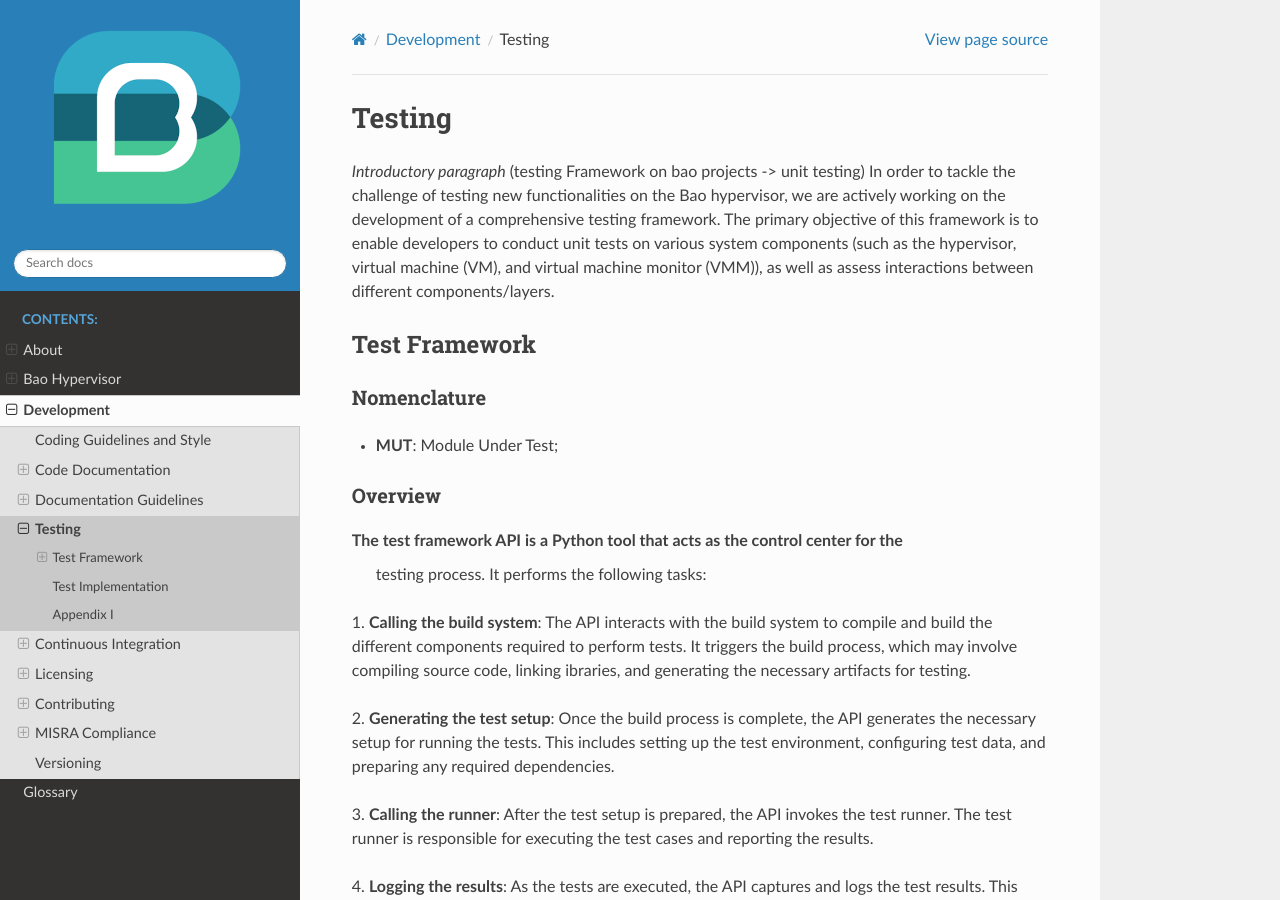
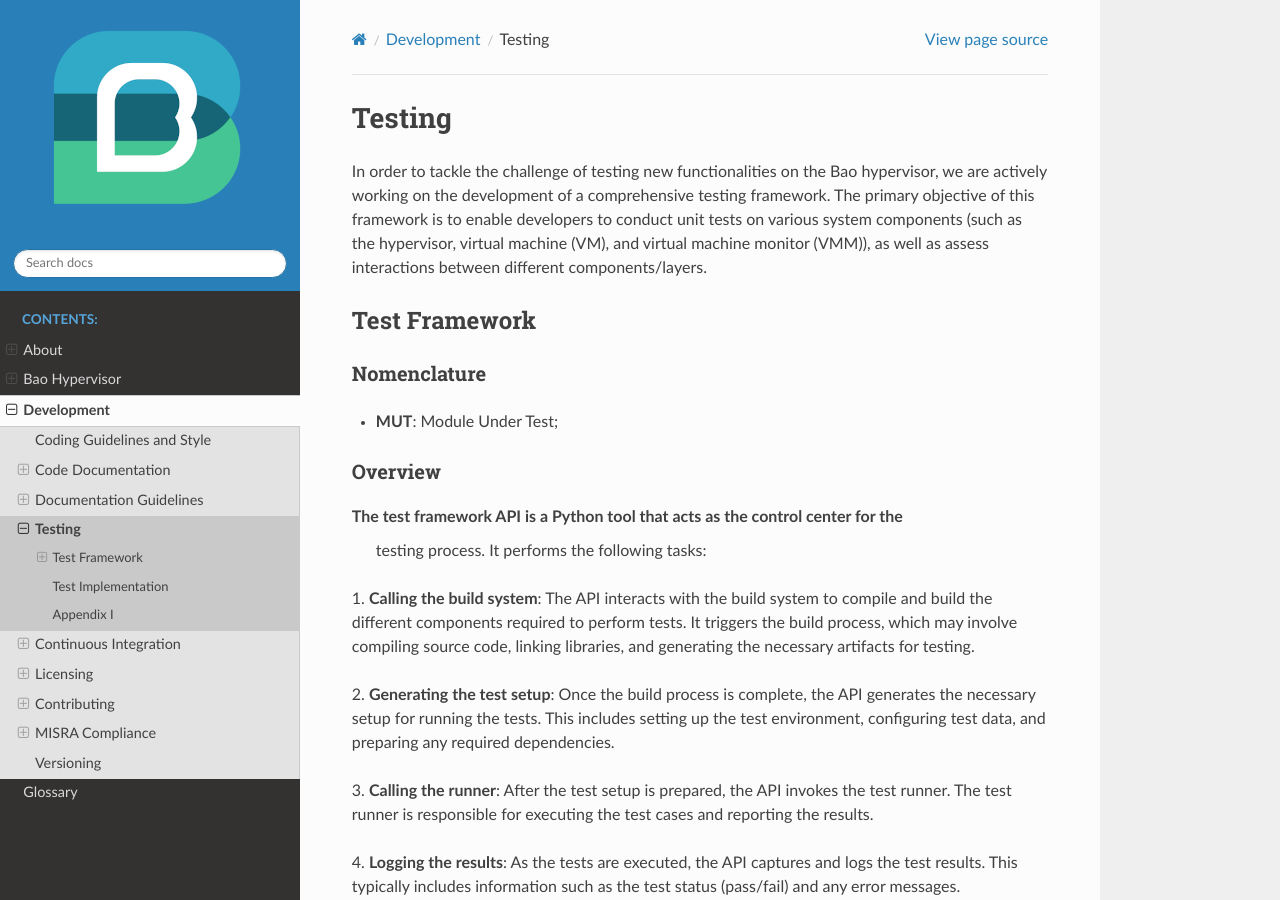
Before and after one commit to bao-project/bao-docs, a Sphinx documentation site: the page built from source/development/testing.rst, in a window 1280 px wide and 900 px high. Built offline with Sphinx 7.4.7 and the Read the Docs theme 2.0.0, drawn with Linux system fonts in a browser that asks for light colours; some of the changed text lies outside the part shown.

Commit message:
fix(ci): added words to spelling_worlist
Added some words that appeared mostly on code blocks.
Additionally, removed a line from the 1st paragraph that was supposed to be
commented.

Signed-off-by: Miguel Silva <miguelafsilva5@gmail.com>

```diff
--- a/source/development/testing.rst
+++ b/source/development/testing.rst
@@ -1,7 +1,6 @@
 Testing
 =======
 
-*Introductory paragraph* (testing Framework on bao projects -> unit testing)
 In order to tackle the challenge of testing new functionalities on the Bao
 hypervisor, we are actively working on the development of a comprehensive
 testing framework. The primary objective of this framework is to enable
@@ -25,7 +24,7 @@
 1. **Calling the build system**: The API interacts with the build system to
 compile and build the different components required to perform tests. It
 triggers the build process, which may involve compiling source code, linking
-ibraries, and generating the necessary artifacts for testing.
+libraries, and generating the necessary artifacts for testing.
 
 2. **Generating the test setup**: Once the build process is complete, the API
 generates the necessary setup for running the tests. This includes setting up
```
Also changed, not shown: other parts of source/development/testing.rst (+2 -2 lines), source/spelling_wordlist.txt (+11 -1 lines).
